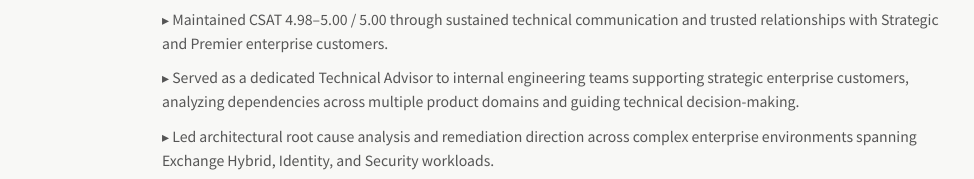
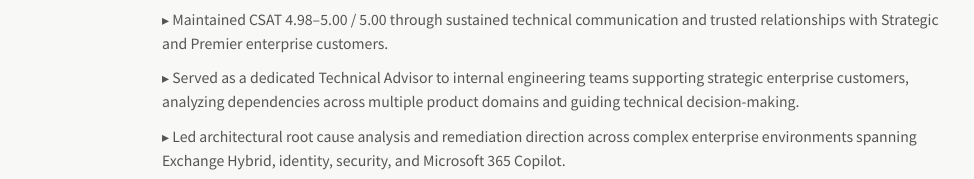
Before and after one commit to sonjangwon/sonjangwon.github.io, a plain HTML site: page index.html in a window 1280 px wide. Shown: the part 1612-1791 px from the top of the page, without its empty margins (152-1126 px from the left). Drawn offline with Linux system fonts and the light colour scheme.

Commit message:
Add Microsoft 365 Copilot to root cause analysis experience scope
Co-Authored-By: Claude Opus 4.6 <noreply@anthropic.com>

```diff
--- a/index.html
+++ b/index.html
@@ -416,7 +416,7 @@ footer {
 <li style="margin-bottom:10px;">▸ FY26 CSS Award (Individual, Global) — recognized at the global CSS level for cross-product root cause analysis on a recurring Exchange availability failure.</li>
 <li style="margin-bottom:10px;">▸ Maintained CSAT 4.98–5.00 / 5.00 through sustained technical communication and trusted relationships with Strategic and Premier enterprise customers.</li>
 <li style="margin-bottom:10px;">▸ Served as a dedicated Technical Advisor to internal engineering teams supporting strategic enterprise customers, analyzing dependencies across multiple product domains and guiding technical decision-making.</li>
-<li style="margin-bottom:10px;">▸ Led architectural root cause analysis and remediation direction across complex enterprise environments spanning Exchange Hybrid, Identity, and Security workloads.</li>
+<li style="margin-bottom:10px;">▸ Led architectural root cause analysis and remediation direction across complex enterprise environments spanning Exchange Hybrid, identity, security, and Microsoft 365 Copilot.</li>
 <li style="margin-bottom:10px;">▸ Led cross-region technical response during global Severity-A incidents, contributing to operational stability and minimizing business impact for enterprise customers.</li>
 <li style="margin-bottom:10px;">▸ Advocated for enterprise customers by submitting product feature requests to Microsoft engineering — translating unmet operational needs into structured requirements that influenced product roadmap decisions.</li>
 <li style="margin-bottom:10px;">▸ Built a natural-language log analysis tool for support engineers as project owner (Microsoft Global Hackathon 2026) — logs are aggregated and time-aligned locally in DuckDB, and GitHub Copilot reasons over the summaries via MCP to identify root causes across multiple log sources.</li>
```
